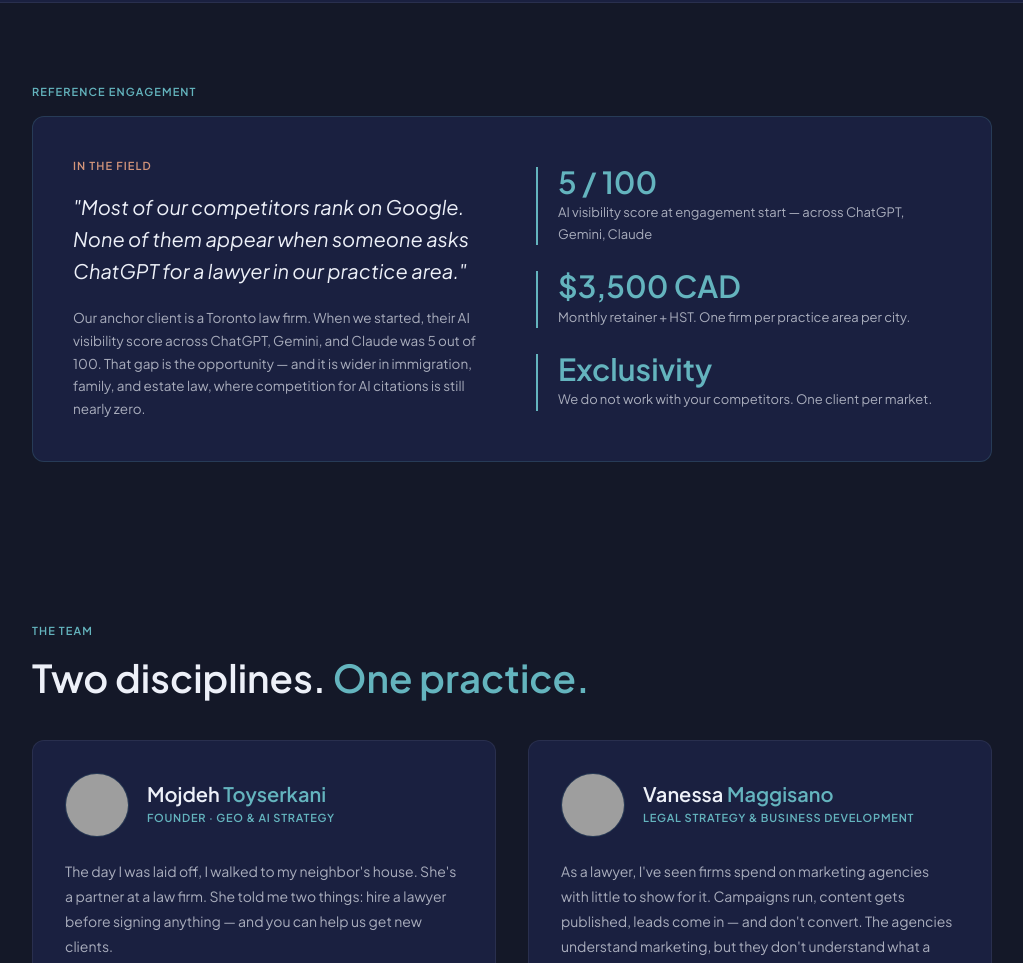
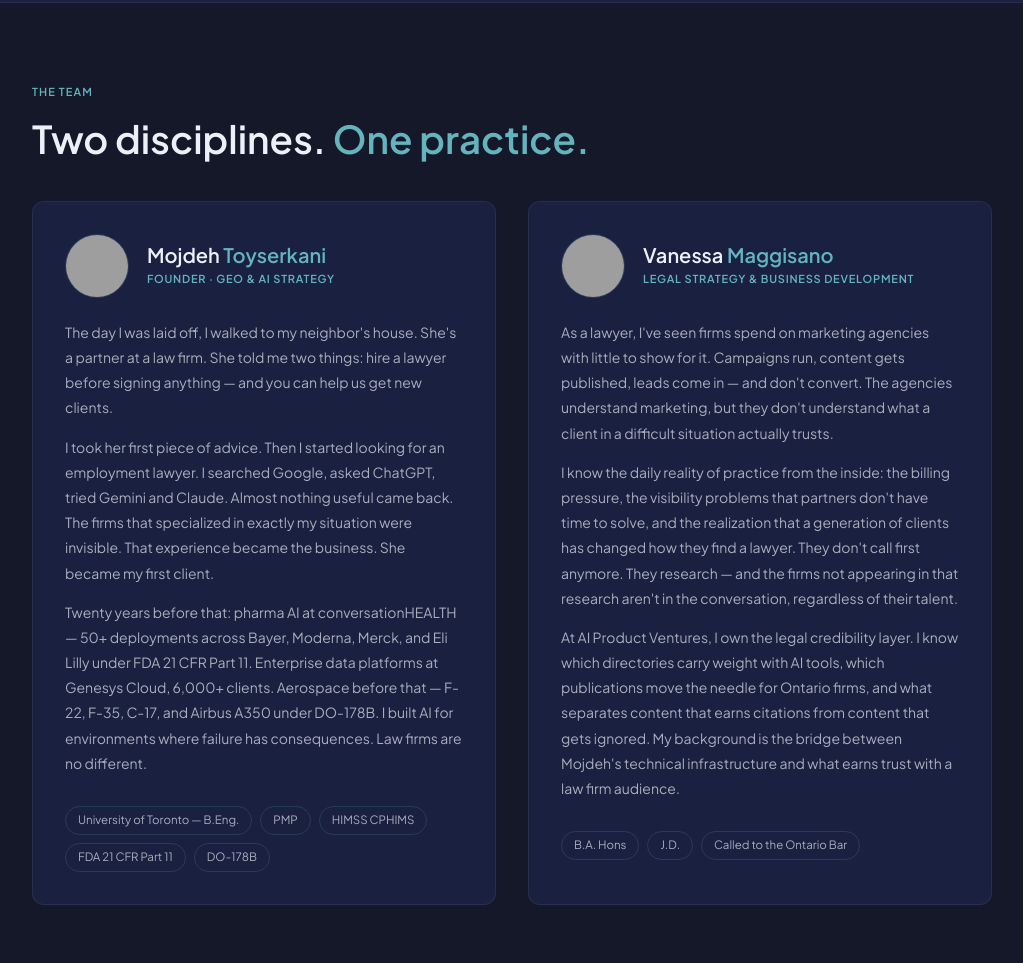
Before and after one commit to mtoyserkani/aiproductventures.com, a plain HTML site: page index.html in a window 1280 px wide. Shown: the part 4109-5072 px from the top of the page, without its empty margins (128-1151 px from the left). Drawn offline with Linux system fonts and the light colour scheme; grey boxes are pictures that could not be loaded.

Commit message:
Update index.html

```diff
--- a/index.html
+++ b/index.html
@@ -291,40 +291,7 @@
     .step-title { font-size: 15px; font-weight: 600; color: var(--white); }
     .step-desc { font-size: 13.5px; color: var(--white-2); line-height: 1.65; }
 
-    /* ── PROOF ── */
-    .proof-card {
-      background: var(--navy-2);
-      border: 0.5px solid var(--border);
-      border-radius: 12px; padding: 2.5rem;
-      display: grid; grid-template-columns: 1fr 1fr;
-      gap: 3rem; align-items: center;
-    }
-    .proof-badge {
-      font-size: 11px; font-weight: 600;
-      letter-spacing: 0.1em; text-transform: uppercase;
-      color: var(--rose); margin-bottom: 1rem; display: block;
-    }
-    blockquote {
-      font-size: 1.25rem; font-weight: 400;
-      color: var(--white); line-height: 1.6;
-      margin-bottom: 1.25rem;
-      font-style: italic;
-    }
-    .proof-context { font-size: 13.5px; color: var(--white-2); line-height: 1.7; }
-    .metrics { display: flex; flex-direction: column; gap: 1.625rem; }
-    .metric { border-left: 2px solid var(--teal); padding-left: 1.25rem; }
-    .metric-num { font-size: 1.9rem; font-weight: 700; color: var(--teal); line-height: 1; }
-    .metric-lbl { font-size: 13px; color: var(--white-2); margin-top: 0.3rem; }
-
     /* ── ABOUT ── */
-    .about-grid { display: grid; grid-template-columns: 220px 1fr; gap: 4rem; align-items: start; }
-    .photo-wrap { border-radius: 10px; overflow: hidden; border: 0.5px solid var(--border); aspect-ratio: 3/4; background: var(--navy-3); }
-    .photo-wrap img { width: 100%; height: 100%; object-fit: cover; display: block; }
-    .about-text p { font-size: 15px; color: var(--white-2); line-height: 1.8; margin-bottom: 1.375rem; }
-    .tags { display: flex; flex-wrap: wrap; gap: 0.5rem; margin-top: 1.75rem; }
-    .tag { padding: 0.25rem 0.75rem; border: 0.5px solid var(--border); border-radius: 100px; font-size: 11.5px; color: var(--white-2); }
-
-    /* ── ABOUT TWO-UP ── */
     .about-duo {
       display: grid;
       grid-template-columns: 1fr 1fr;
@@ -349,12 +316,6 @@
       width: 64px; height: 64px; border-radius: 50%;
       object-fit: cover; flex-shrink: 0;
       border: 1.5px solid var(--border);
-    }
-    .profile-photo-placeholder {
-      width: 64px; height: 64px; border-radius: 50%; flex-shrink: 0;
-      background: var(--navy-3); border: 1.5px solid var(--border);
-      display: flex; align-items: center; justify-content: center;
-      font-size: 20px; font-weight: 600; color: var(--white-3);
     }
     .profile-name {
       font-size: 1.25rem; font-weight: 700;
@@ -387,7 +348,9 @@
     .feat-list { list-style: none; display: flex; flex-direction: column; gap: 0.5rem; }
     .feat-item { display: flex; align-items: flex-start; gap: 0.5rem; font-size: 12px; color: var(--white-2); }
     .feat-item::before { content: ''; width: 4px; height: 4px; border-radius: 50%; background: var(--teal); flex-shrink: 0; margin-top: 5px; }
-    .feat-item.rose::before { background: var(--rose); }
+
+    .tags { display: flex; flex-wrap: wrap; gap: 0.5rem; margin-top: 0.5rem; }
+    .tag { padding: 0.25rem 0.75rem; border: 0.5px solid var(--border); border-radius: 100px; font-size: 11.5px; color: var(--white-2); }
 
     /* ── CTA ── */
     #cta { background: var(--navy-3); border-top: 0.5px solid var(--border); text-align: center; }
@@ -417,9 +380,7 @@
       .two-col { grid-template-columns: 1fr; gap: 2.5rem; }
       .steps { grid-template-columns: 1fr; }
       .steps::before { display: none; }
-      .proof-card { grid-template-columns: 1fr; gap: 2rem; }
       .about-grid { grid-template-columns: 1fr; gap: 2rem; }
-      .photo-wrap { max-width: 180px; }
       .stats-bar { grid-template-columns: 1fr; }
       footer { flex-direction: column; align-items: flex-start; }
     }
@@ -702,34 +663,6 @@
   </div>
 </section>
 
-<!-- ── PROOF ── -->
-<section id="proof">
-  <div class="container">
-    <span class="label">Reference engagement</span>
-    <div class="proof-card">
-      <div>
-        <span class="proof-badge">In the field</span>
-        <blockquote>"Most of our competitors rank on Google. None of them appear when someone asks ChatGPT for a lawyer in our practice area."</blockquote>
-        <p class="proof-context">Our anchor client is a Toronto law firm. When we started, their AI visibility score across ChatGPT, Gemini, and Claude was 5 out of 100. That gap is the opportunity — and it is wider in immigration, family, and estate law, where competition for AI citations is still nearly zero.</p>
-      </div>
-      <div class="metrics">
-        <div class="metric">
-          <div class="metric-num">5 / 100</div>
-          <div class="metric-lbl">AI visibility score at engagement start — across ChatGPT, Gemini, Claude</div>
-        </div>
-        <div class="metric">
-          <div class="metric-num">$3,500 CAD</div>
-          <div class="metric-lbl">Monthly retainer + HST. One firm per practice area per city.</div>
-        </div>
-        <div class="metric">
-          <div class="metric-num">Exclusivity</div>
-          <div class="metric-lbl">We do not work with your competitors. One client per market.</div>
-        </div>
-      </div>
-    </div>
-  </div>
-</section>
-
 <!-- ── ABOUT ── -->
 <section id="about">
   <div class="container">
```
